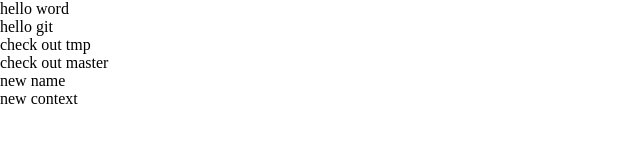
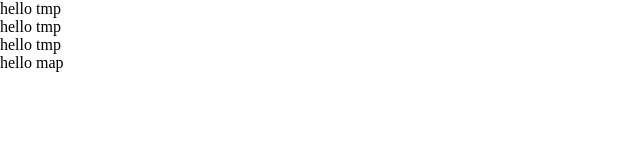
Before and after one commit to Digoooo0/tools, a plain HTML site: page tmp.html in a window 1280 px wide. Shown: the whole page, without its empty margins (0-640 px from the left). Drawn offline with Linux system fonts and the light colour scheme.

Commit message:
to onepice
add one commit

统一修改tmp

修改tmp 01

修改tmp 02 这里是rebase之后的操作

修改tmp 03

tmp add map html

```diff
--- a/tmp.html
+++ b/tmp.html
@@ -6,12 +6,10 @@
     <link rel="stylesheet" href="css/index.css">
 </head>
 <body>
-<div> hello word</div>
-<div> hello git</div>
-<div> check out tmp</div>
-<div> check out master</div>
-<div>new name</div>
-<div>new context</div>
+<div> hello tmp</div>
+<div> hello tmp</div>
+<div> hello tmp</div>
+<div> hello map</div>
 </body>
 <script src="third-js/jquery-3.6.4.js"></script>
 <script src="js/index.js"></script>
```
